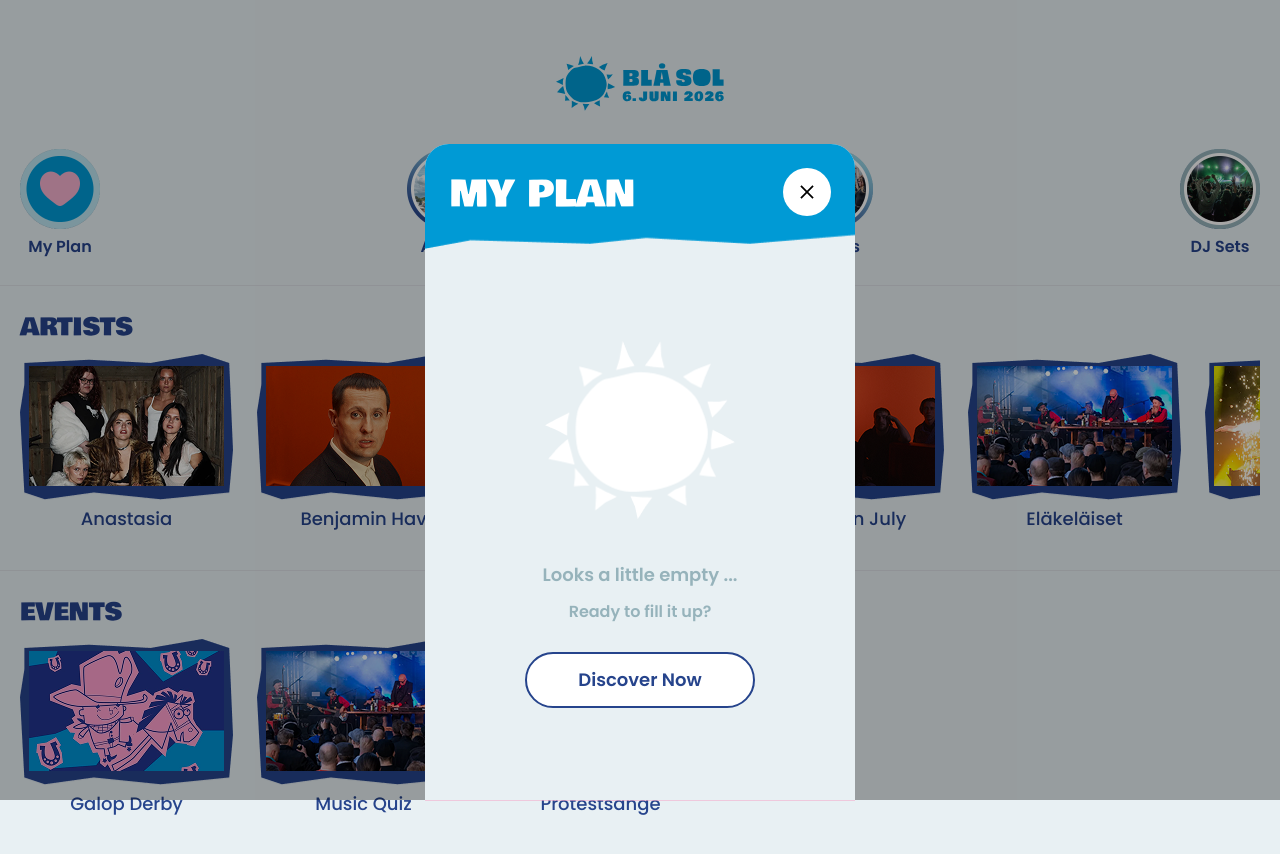
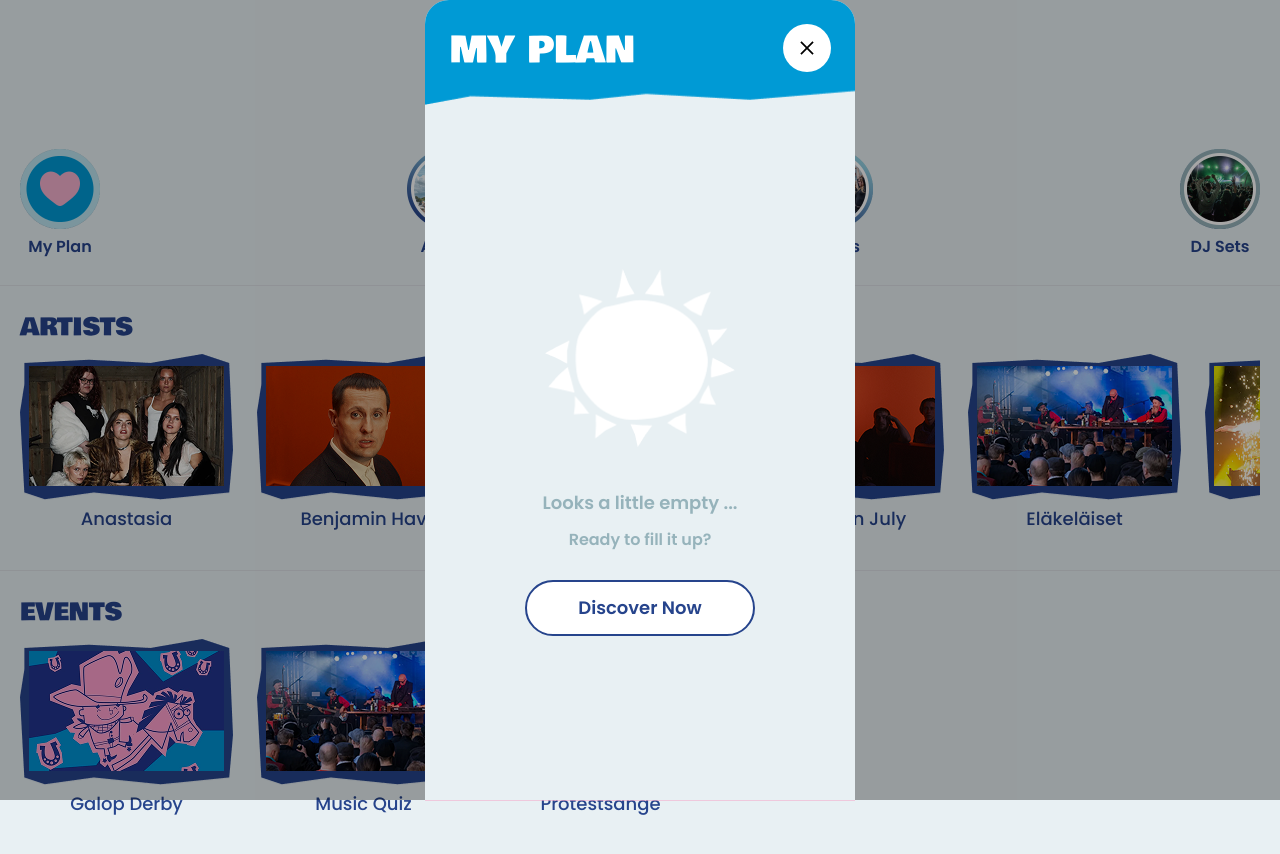
Before and after one commit to ArnasSo/festival, a React (Vite) app in the folder festival-app/: page / in a window 1280 px wide. Both pictures are taken after a click on the button "My Plan". Shown: the top 854 px of the page. Built offline with nearby package versions, Linux system fonts and the light colour scheme.

Commit message:
height of overlay adjustrment

```diff
--- a/festival-app/src/components/overlays/HighlightOverlay/HighlightOverlay.module.css
+++ b/festival-app/src/components/overlays/HighlightOverlay/HighlightOverlay.module.css
@@ -15,7 +15,7 @@
 
   width: 100%;
   max-width: 430px;
-  height: 88vh;
+  height: 800px;
 
   padding: 16px 24px;
 
--- a/festival-app/src/components/overlays/MyPlanOverlay/MyPlanOverlay.module.css
+++ b/festival-app/src/components/overlays/MyPlanOverlay/MyPlanOverlay.module.css
@@ -19,7 +19,7 @@
 
   width: 100%;
   max-width: 430px;
-  height: 82vh;
+  height: 800px;
   margin: 0 auto;
 
   background-color: var(--bg-01);
```
